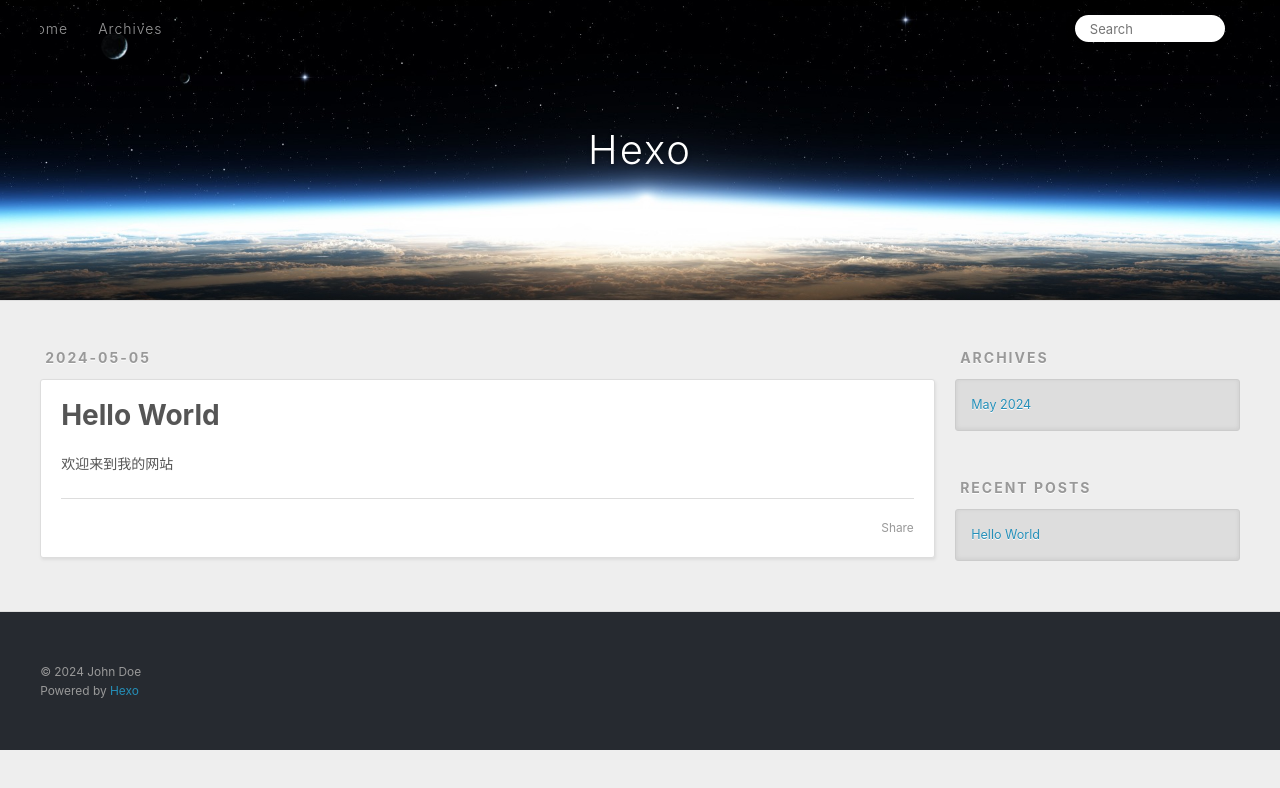
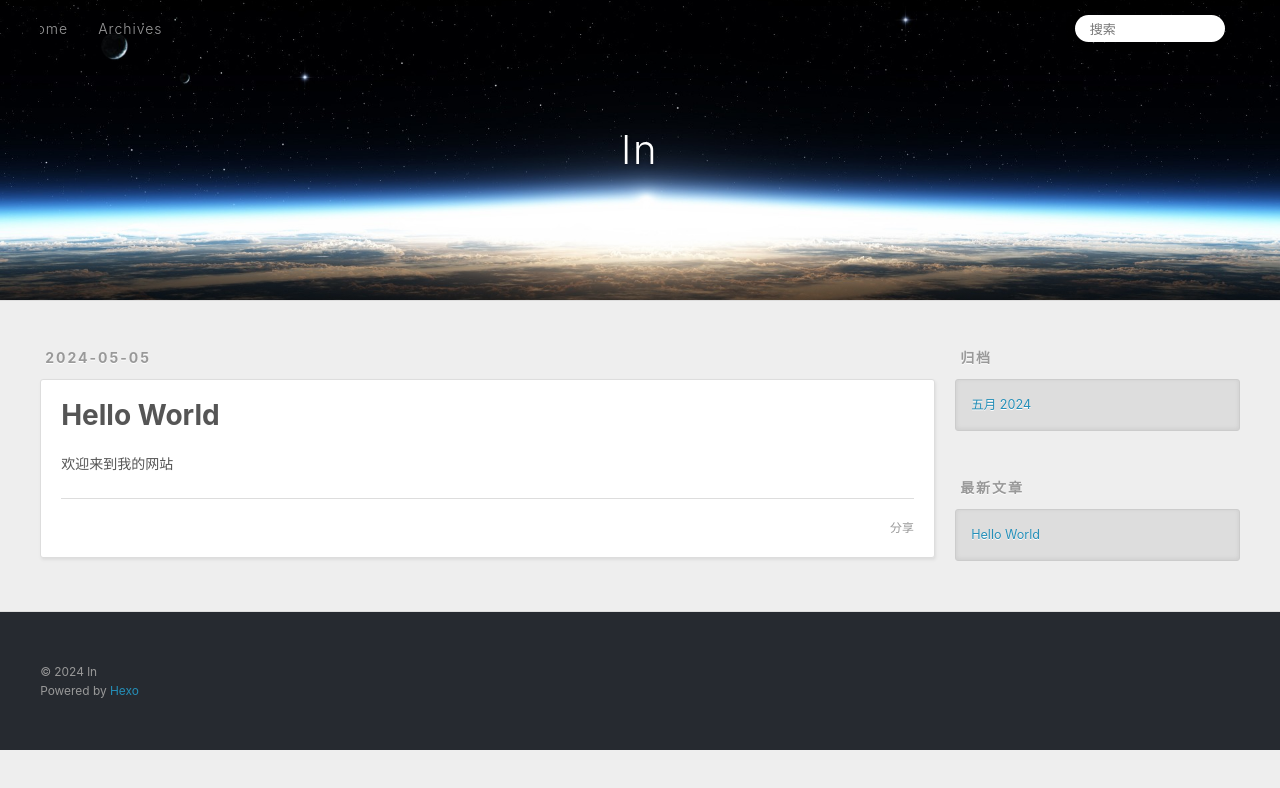
Before and after one commit to lnclub/lnclub.github.io, a plain HTML site: page index.html in a window 1280 px wide. Both pictures are taken after a click on the link 1232 px from the left and 27 px from the top of the page. Drawn offline with Linux system fonts and the light colour scheme.

Commit message:
Site updated: 2024-05-05 13:33:18

```diff
--- a/index.html
+++ b/index.html
@@ -4,17 +4,19 @@
   <meta charset="utf-8">
 
 
-  <title>Hexo</title>
+  <title>ln</title>
   <meta name="viewport" content="width=device-width, initial-scale=1, shrink-to-fit=no">
-  <meta property="og:type" content="website">
-<meta property="og:title" content="Hexo">
+  <meta name="description" content="ln的博客">
+<meta property="og:type" content="website">
+<meta property="og:title" content="ln">
 <meta property="og:url" content="http://example.com/index.html">
-<meta property="og:site_name" content="Hexo">
-<meta property="og:locale" content="en_US">
-<meta property="article:author" content="John Doe">
+<meta property="og:site_name" content="ln">
+<meta property="og:description" content="ln的博客">
+<meta property="og:locale" content="zh_CN">
+<meta property="article:author" content="ln">
 <meta name="twitter:card" content="summary">
 
-    <link rel="alternate" href="/atom.xml" title="Hexo" type="application/atom+xml">
+    <link rel="alternate" href="/atom.xml" title="ln" type="application/atom+xml">
 
 
     <link rel="shortcut icon" href="/favicon.png">
@@ -39,7 +41,7 @@
   <div id="header-outer" class="outer">
     <div id="header-title" class="inner">
       <h1 id="logo-wrap">
-        <a href="/" id="logo">Hexo</a>
+        <a href="/" id="logo">ln</a>
       </h1>
 
     </div>
@@ -55,12 +57,12 @@
       <nav id="sub-nav">
 
 
-          <a class="nav-icon" href="/atom.xml" title="RSS Feed"><span class="fa fa-rss"></span></a>
+          <a class="nav-icon" href="/atom.xml" title="RSS 订阅"><span class="fa fa-rss"></span></a>
 
-        <a class="nav-icon nav-search-btn" title="Search"><span class="fa fa-search"></span></a>
+        <a class="nav-icon nav-search-btn" title="搜索"><span class="fa fa-search"></span></a>
       </nav>
       <div id="search-form-wrap">
-        <form action="//google.com/search" method="get" accept-charset="UTF-8" class="search-form"><input type="search" name="q" class="search-form-input" placeholder="Search"><button type="submit" class="search-form-submit">&#xF002;</button><input type="hidden" name="sitesearch" value="http://example.com"></form>
+        <form action="//google.com/search" method="get" accept-charset="UTF-8" class="search-form"><input type="search" name="q" class="search-form-input" placeholder="搜索"><button type="submit" class="search-form-submit">&#xF002;</button><input type="hidden" name="sitesearch" value="http://example.com"></form>
       </div>
     </div>
   </div>
@@ -96,7 +98,7 @@
 
     </div>
     <footer class="article-footer">
-      <a data-url="http://example.com/2024/05/05/hello-world/" data-id="clvt2tb3h0000hkubeb1p2kpw" data-title="Hello World" class="article-share-link"><span class="fa fa-share">Share</span></a>
+      <a data-url="http://example.com/2024/05/05/hello-world/" data-id="clvt2tb3h0000hkubeb1p2kpw" data-title="Hello World" class="article-share-link"><span class="fa fa-share">分享</span></a>
 
 
 
@@ -124,9 +126,9 @@
 
 
   <div class="widget-wrap">
-    <h3 class="widget-title">Archives</h3>
+    <h3 class="widget-title">归档</h3>
     <div class="widget">
-      <ul class="archive-list"><li class="archive-list-item"><a class="archive-list-link" href="/archives/2024/05/">May 2024</a></li></ul>
+      <ul class="archive-list"><li class="archive-list-item"><a class="archive-list-link" href="/archives/2024/05/">五月 2024</a></li></ul>
     </div>
   </div>
 
@@ -134,7 +136,7 @@
 
 
   <div class="widget-wrap">
-    <h3 class="widget-title">Recent Posts</h3>
+    <h3 class="widget-title">最新文章</h3>
     <div class="widget">
       <ul>
 
@@ -155,7 +157,7 @@
   <div class="outer">
     <div id="footer-info" class="inner">
 
-      &copy; 2024 John Doe<br>
+      &copy; 2024 ln<br>
       Powered by <a href="https://hexo.io/" target="_blank">Hexo</a>
     </div>
   </div>
```
Also changed, not shown: 2024/05/05/hello-world/index.html (+14 -14 lines), archives/2024/05/index.html (+18 -16 lines), archives/2024/index.html (+18 -16 lines), archives/index.html (+18 -16 lines).
